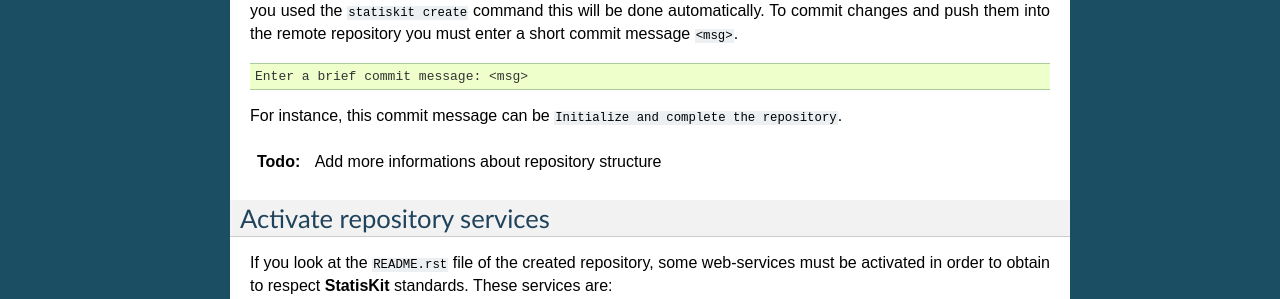
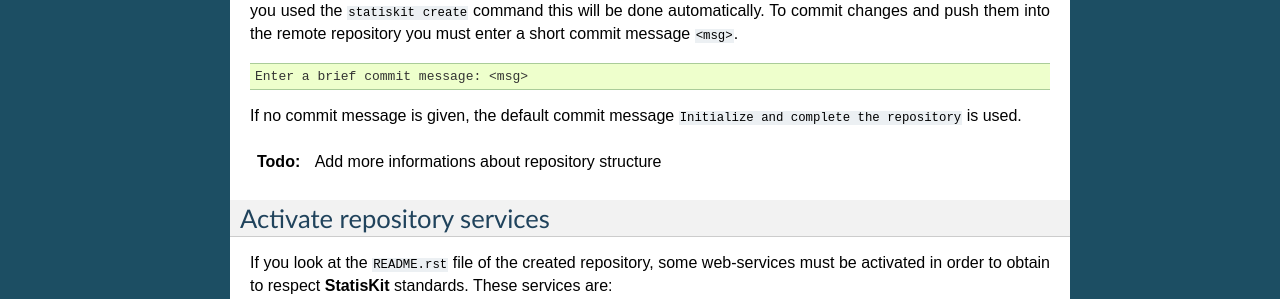
Before and after one commit to StatisKit/StatisKit, a Sphinx documentation site: the page built from doc/developper/public/create.rst, in a window 1280 px wide. Shown: the part 1327-1626 px from the top of the page. Built offline with Sphinx 7.4.7, drawn with Linux system fonts in a browser that asks for light colours; pages that are not in the unit, such as notebooks, are missing from menus.

Commit message:
Update create.rst

```diff
--- a/doc/developper/public/create.rst
+++ b/doc/developper/public/create.rst
@@ -131,7 +131,7 @@ To commit changes and push them into the remote repository you must enter a shor
 
     Enter a brief commit message: <msg>
 
-For instance, this commit message can be :code:`Initialize and complete the repository`.
+If no commit message is given, the default commit message :code:`Initialize and complete the repository` is used.
 
 .. todo::
 
```
